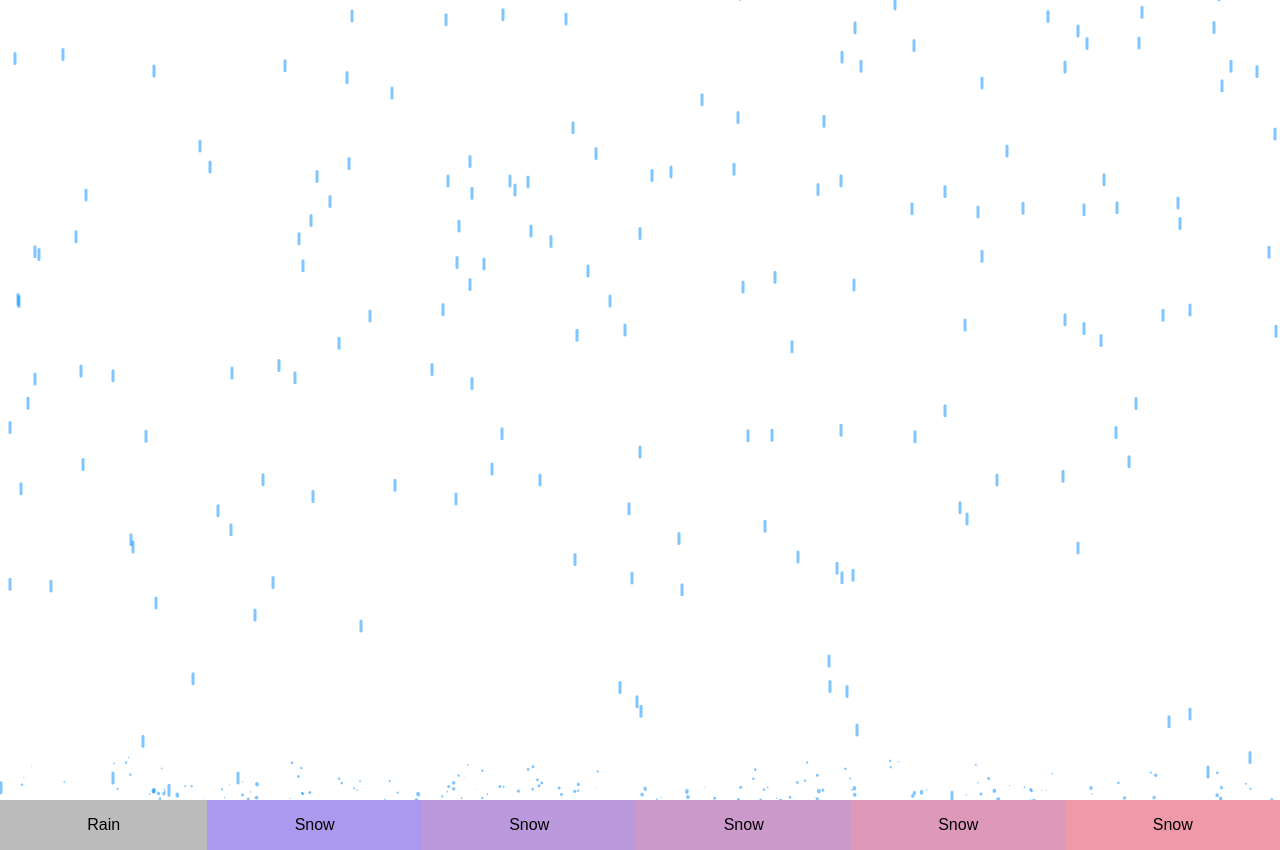
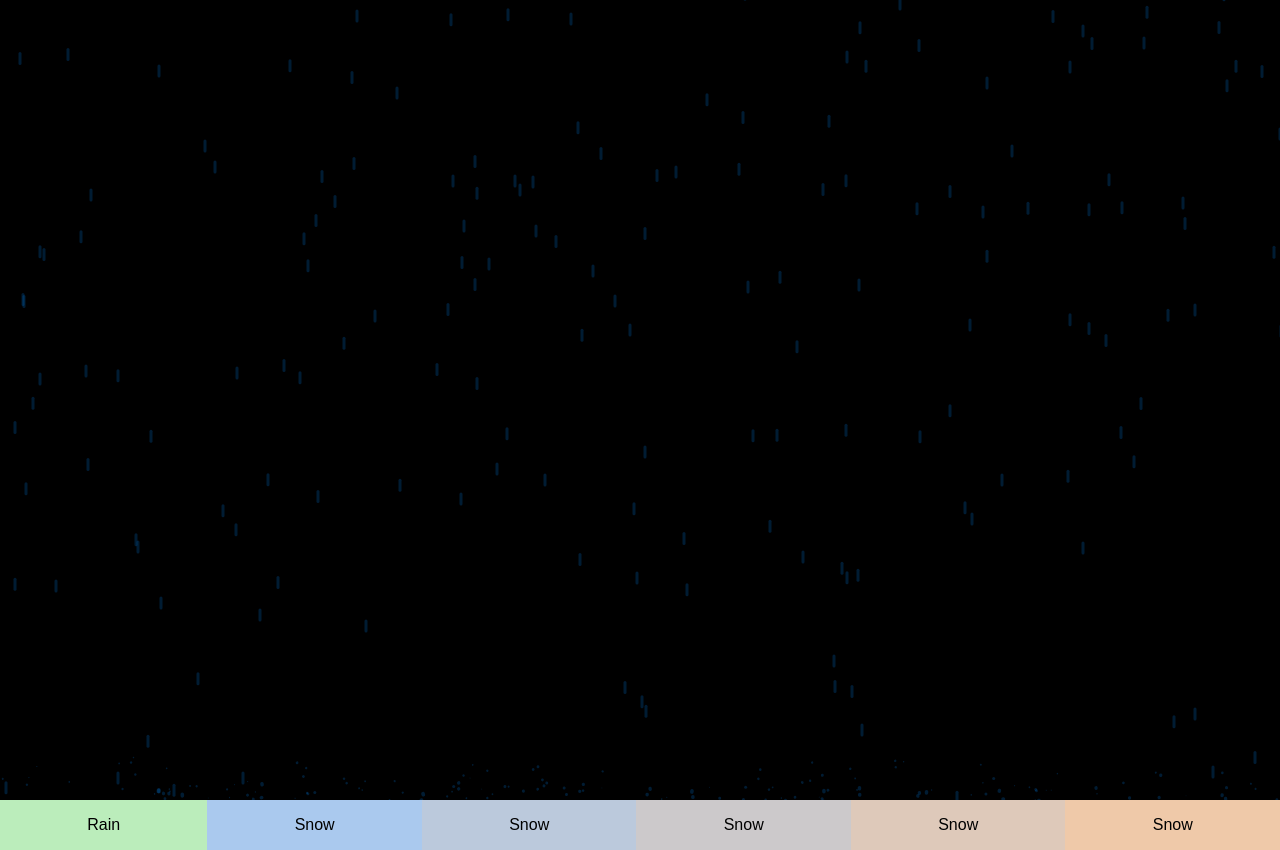
Before and after one commit to Ricool06/JSWeather, a plain HTML site: page index.html in a window 1280 px wide. Drawn offline with Linux system fonts and the light colour scheme.

Commit message:
On branch dev Changes to be committed:
modified:   css/default.css
modified:   index.html
modified:   js/drawloop.js
modified:   js/rain.js
new file:   js/snow.js
modified:   js/weatherControls.js

```diff
--- a/css/default.css
+++ b/css/default.css
@@ -38,3 +38,8 @@ html{
 ::-webkit-scrollbar {
     display: none;
 }
+#buffer{
+    width:100px;
+    height:100px;
+    display: none;
+}
--- a/index.html
+++ b/index.html
@@ -4,6 +4,8 @@
     </head>
     <body>
         <canvas id="c" width="100%" height="100%">
+        </canvas>
+        <canvas id="buffer" width="100px" height="100px">
         </canvas>
 
         <div class="buttons">
@@ -20,5 +22,6 @@
         <script src="js/weatherControls.js"></script>
         <script src="js/drawloop.js"></script>
         <script src="js/rain.js"></script>
+        <script src="js/snow.js"></script>
     </body>
 </html>
--- a/js/drawloop.js
+++ b/js/drawloop.js
@@ -6,10 +6,14 @@ var weatherType = "rain";
 
 function drawloop(){
     ctx.beginPath();
-    ctx.clearRect(0,0,c.width,c.height);
+    ctx.fillStyle = 'rgba(0,0,0,1)';
+    ctx.fillRect(0,0,c.width,c.height);
     ctx.closePath();
 
     if(weatherType == "rain"){
         drawRain();
     }
+    if(weatherType == "snow"){
+        drawSnow();
+    }
 }
--- a/js/rain.js
+++ b/js/rain.js
@@ -5,7 +5,7 @@ var Sploosh = function(x, y){
   this.thickness = 4;
   this.xvel = (Math.random() - 0.5);
   this.yvel = Math.random() * 4;
-  this.color = 'rgba(0,140,255,0.5)';
+  this.color = 'rgba(0,140,255,0.2)';
 }
 
 Sploosh.prototype.draw = function(){
@@ -36,7 +36,7 @@ var Drop = function(x, y, vel, acc, id){
   this.vel = vel;
   this.acc = acc;
   this.id = id;
-  this.color = 'rgba(0,140,255,0.5)';
+  this.color = 'rgba(0,140,255,0.2)';
 }
 
 Drop.prototype.draw = function(){
--- /dev/null
+++ b/js/snow.js
@@ -0,0 +1,116 @@
+//Start Flake Class
+var Flake = function(x, y, radius, xvel, yvel){
+    this.x = x;
+    this.y = y;
+    this.radius = radius;
+    this.xvel = xvel;
+    this.yvel = yvel;
+    this.imageData = new ImageData(this.radius * 2, this.radius * 2);
+    this.branch = new Path2D();
+    this.color = 'rgba(255,255,255,0.1)';
+    this.complexity = 8;
+
+    this.generate();
+}
+
+Flake.prototype.draw = function() {
+    bctx.resetTransform();
+
+    buffer.width = this.radius*2;
+    buffer.height = this.radius*2;
+    //This way preserves the transparecy of the flake
+    //Draw to the buffer
+    bctx.putImageData(this.imageData, 0, 0);
+    //Copy to the main canvas
+    ctx.drawImage(buffer, this.x, this.y);
+
+    this.x += this.xvel;
+    this.y += this.yvel;
+
+    if(this.y > c.height){
+        this.y = -2 * this.radius;
+        this.x = Math.random() * c.width;
+    }
+}
+
+Flake.prototype.generate = function() {
+    //Reset the translation and rotation of the buffer
+    bctx.resetTransform();
+
+    buffer.width = this.radius*2;
+    buffer.height = this.radius*2;
+    bctx.translate(buffer.height / 2, buffer.width / 2);
+
+    //Clear the buffer
+    bctx.clearRect(-buffer.width / 2, -buffer.height / 2, buffer.width, buffer.height);
+    bctx.strokeStyle = this.color;
+    //Save the transform and rotate of the buffer context
+
+    //Generate a path2d that will represent a branch
+    this.makeBranch();
+    //Draw 6 uniformly spaced branches
+    for(var i = 0; i < 6; i++){
+        this.createBranchImage();
+        this.drawBranch();
+        bctx.rotate(60 * Math.PI / 180);
+    }
+
+    //After the full snowflake is rendered to the buffer, copy its image data
+    this.imageData = bctx.getImageData(0, 0, buffer.width, buffer.height);
+}
+
+Flake.prototype.makeBranch = function(){
+    //Generate an asymmetrical branch
+    this.branch.strokeStyle = this.color;
+    this.branch.moveTo(0,0);
+    this.branch.lineTo(0, -this.radius);
+    for(var i = 0; i < this.complexity; i++){
+        var w = buffer.width;
+        var h = buffer.height;
+        this.branch.moveTo(0, ((h/2) * Math.random()) - h/2);
+        this.branch.lineTo((w/2) * Math.random(), (h/2) * Math.random() - h/2);
+    }
+}
+
+Flake.prototype.createBranchImage = function(){
+    //Mirror the asymmetrical branch and store its image data
+    var w = buffer.width;
+    var h = buffer.height;
+    bctx.stroke(this.branch);
+    this.branch.imageData = bctx.getImageData(0,0,w,h);
+    bctx.scale(-1, 1);
+    bctx.stroke(this.branch);
+    this.branch.mirrorData = bctx.getImageData(0,0,w,h);
+    bctx.scale(-1, 1);
+}
+
+Flake.prototype.drawBranch = function(){
+    //Draw the symmetrical branch
+    bctx.putImageData(this.branch.mirrorData,0,0);
+}
+//End Flake Class
+
+var flakes = [];
+var flakeCount = 200;
+var buffer = document.getElementById("buffer");
+var bctx = buffer.getContext("2d");
+
+var max = 20;
+var min = 5;
+var flakeSpacing = c.width / flakeCount;
+
+for(var i = 0; i < flakeCount; i++){
+    var radius = Math.round(min + ((max-min) * Math.random()));
+    var x = i * flakeSpacing;
+    var y = -radius - (Math.random() * c.height);
+    var xvel = 0;
+    var yvel = radius / 10;
+
+    flakes.push(new Flake(x, y, radius, xvel, yvel));
+}
+
+function drawSnow(){
+    for(var i = 0; i < flakes.length; i++){
+        flakes[i].draw();
+    }
+}
--- a/js/weatherControls.js
+++ b/js/weatherControls.js
@@ -8,7 +8,7 @@ var shadeIncrement = Math.round(255 / buttons.length);
 var clickedButton = buttons[0];
 
 for(var i = 0; i < buttons.length; i++){
-    buttons[i].style.backgroundColor = "rgba(" + br + ", 0, " + bb + ", 0.4)";
+    buttons[i].style.backgroundColor = "rgba(" + br + ", 120, " + bb + ", 0.4)";
     buttons[i].plainColor = buttons[i].style.backgroundColor;
     buttons[i].addEventListener("mouseleave", leaveColor);
     buttons[i].addEventListener("mouseenter", enterColor);
@@ -16,11 +16,9 @@ for(var i = 0; i < buttons.length; i++){
 
     br = br + shadeIncrement;
     bb = bb - shadeIncrement;
-
-    console.log(buttons[i]);
 }
 
-clickedButton.style.backgroundColor = "rgba(120,120,120,0.5)";
+clickedButton.style.backgroundColor = "rgba(120,220,120,0.5)";
 
 function changeWeatherType(e) {
     var button = e.currentTarget;
@@ -29,12 +27,12 @@ function changeWeatherType(e) {
     clickedButton.style.backgroundColor = clickedButton.plainColor;
 
     clickedButton = e.currentTarget;
-    clickedButton.style.backgroundColor = "rgba(120,120,120,0.5)";
+    clickedButton.style.backgroundColor = "rgba(120,220,120,0.5)";
 }
 
 function enterColor(e){
     if(e.currentTarget != clickedButton){
-        e.currentTarget.style.backgroundColor = "rgba(100,100,100,0.5)";
+        e.currentTarget.style.backgroundColor = "rgba(100,220,100,0.5)";
     }
 }
 
```
